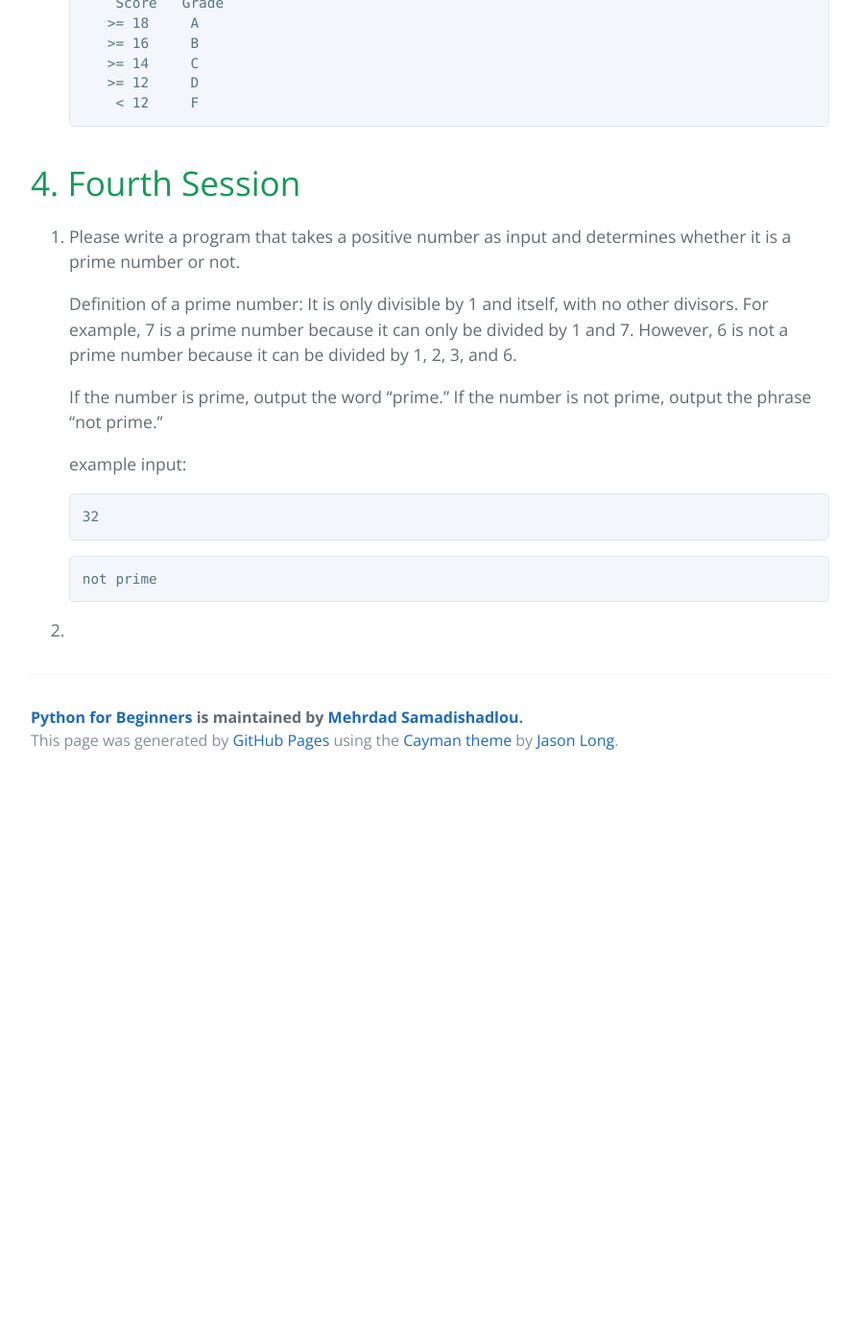
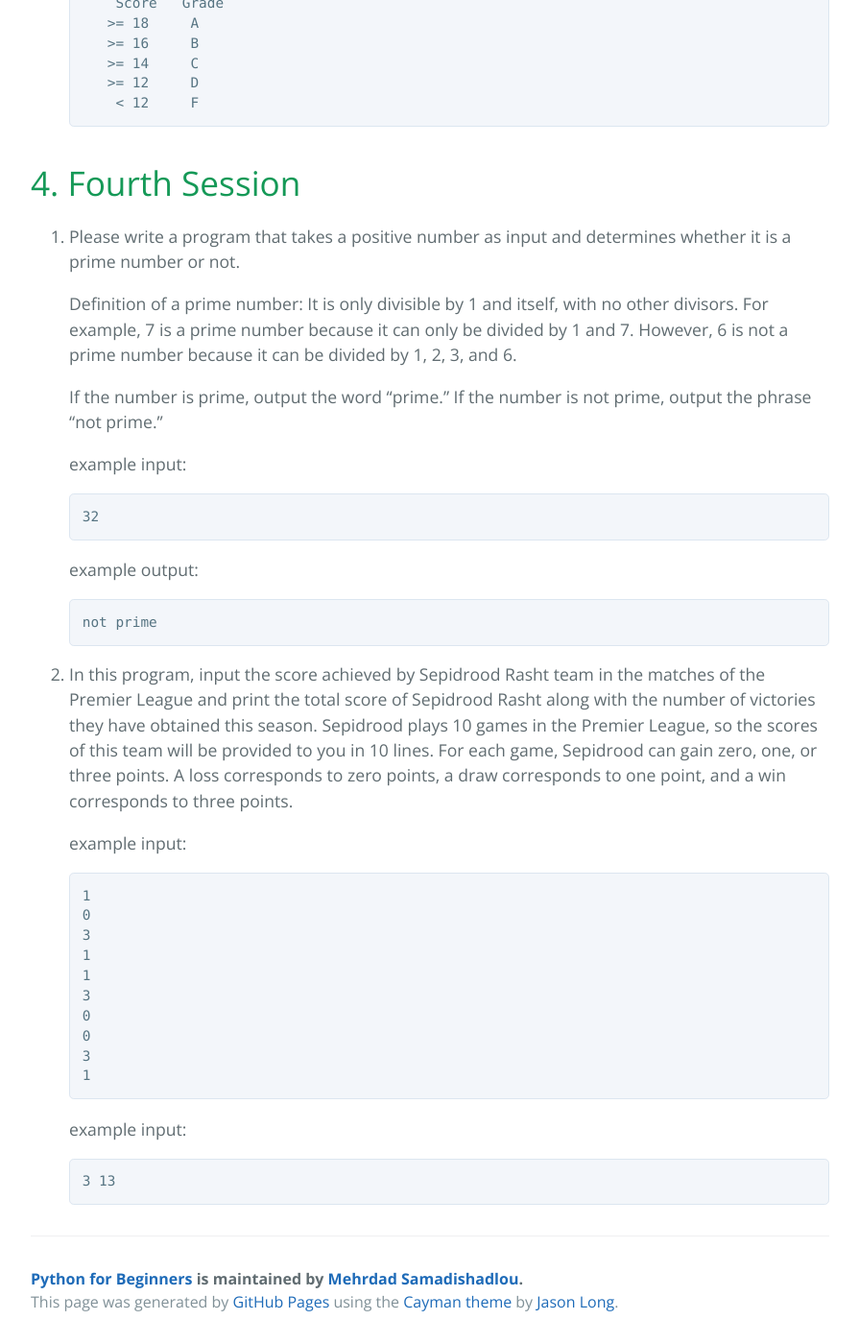
Before and after one commit to MehrdadSamadishadlou/Python_for_Beginners, a Jekyll site: the page built from nexercises.md, in a window 1280 px wide and 1400 px high, scrolled down 3906 px. Shown: the whole window at 96% size, without its empty margins (192-1087 px from the left). Built offline with Jekyll 4.4.1, drawn with Linux system fonts in a browser that asks for light colours; before the commit the page ends 4721 px from its top, so only the background shows below that.

Commit message:
Update nexercises.md

````diff
--- a/nexercises.md
+++ b/nexercises.md
@@ -151,8 +151,28 @@ filename: nexercises
    32
    ```
 
+   example output:
    ```
    not prime
    ```
 
-2.
+2. In this program, input the score achieved by Sepidrood Rasht team in the matches of the Premier League and print the total score of Sepidrood Rasht along with the number of victories they have obtained this season. Sepidrood plays 10 games in the Premier League, so the scores of this team will be provided to you in 10 lines. For each game, Sepidrood can gain zero, one, or three points. A loss corresponds to zero points, a draw corresponds to one point, and a win corresponds to three points.
+
+   example input:
+   ```
+   1
+   0
+   3
+   1
+   1
+   3
+   0
+   0
+   3
+   1
+   ```
+
+   example input:
+   ```
+   3 13
+   ```
````
